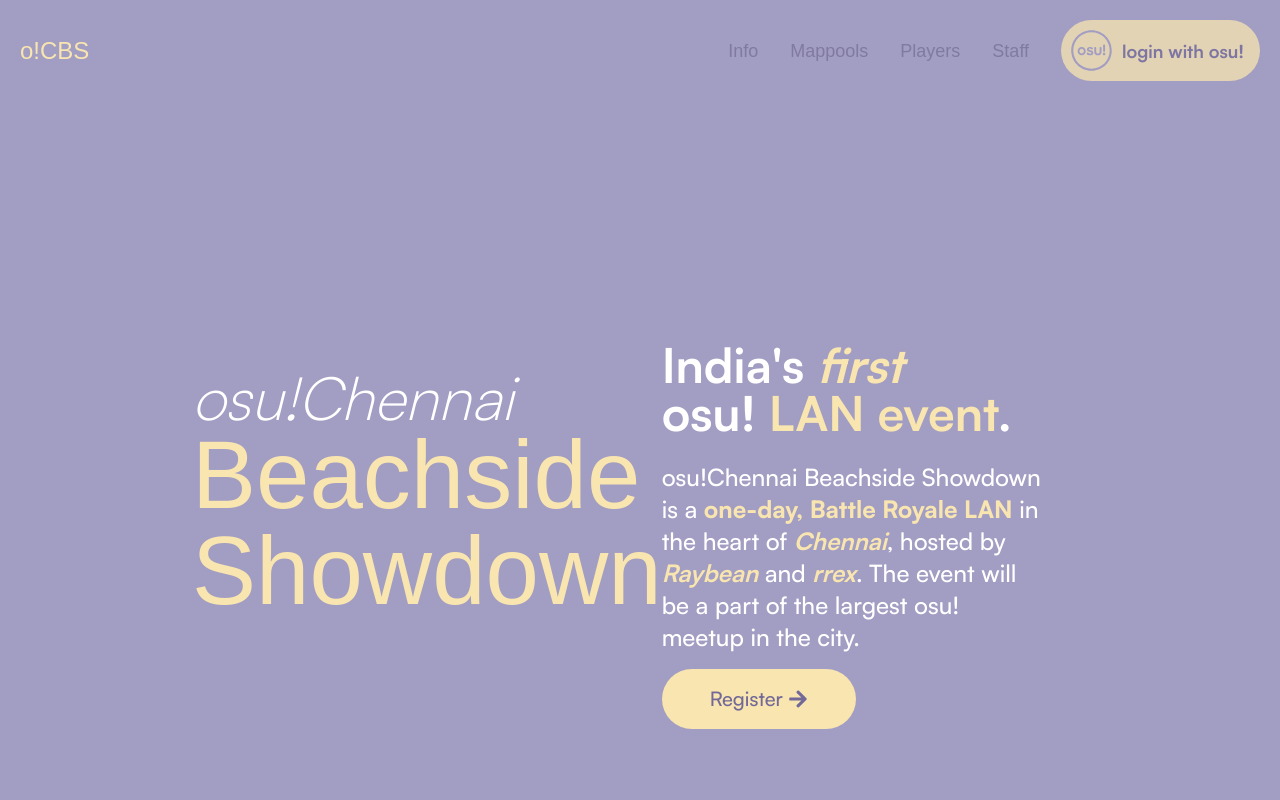
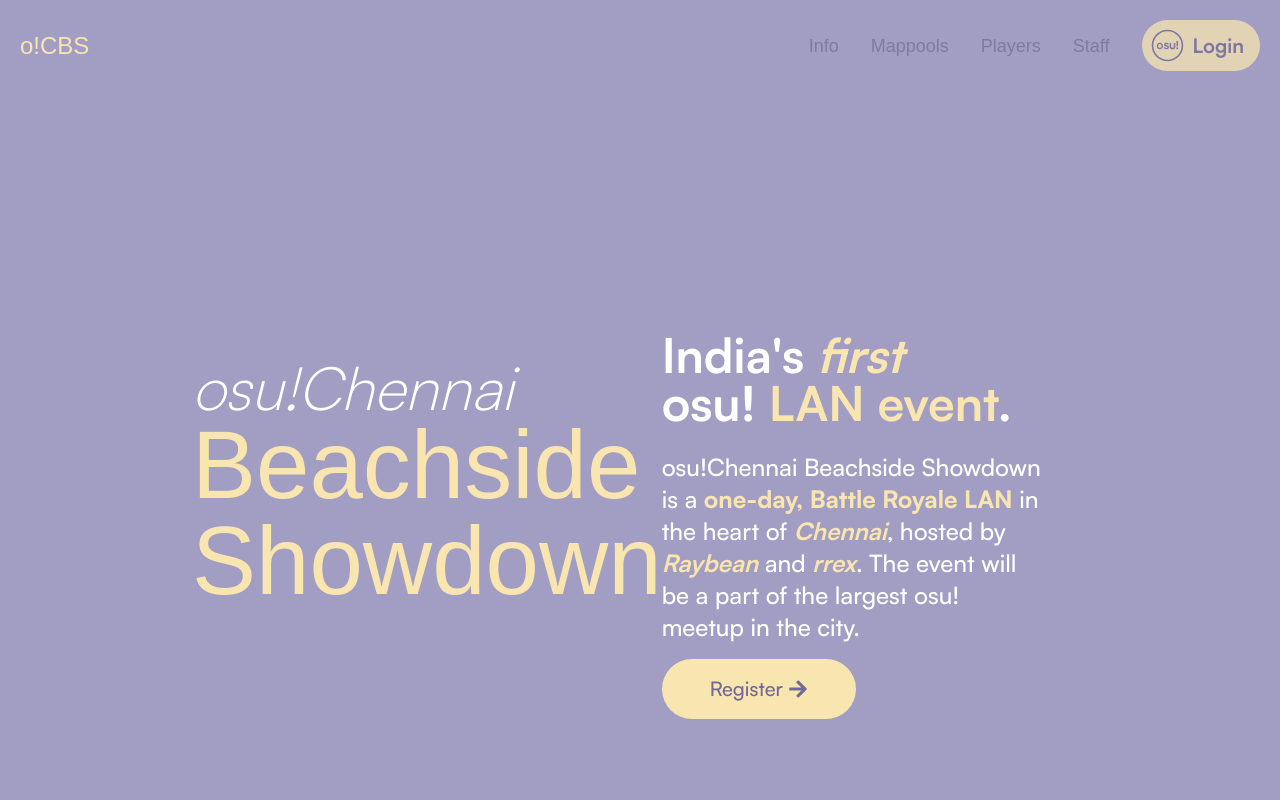
Before and after one commit to rrex971/ocbs-website, a React (Create React App) app: page / in a window 1280 px wide. Shown: the top 800 px of the page. Built offline with nearby package versions, Linux system fonts and the light colour scheme; a web font is replaced by a local one.

Commit message:
improve login button

```diff
--- a/src/components/LoginButton.js
+++ b/src/components/LoginButton.js
@@ -2,10 +2,10 @@
 
 const LoginButton = () => {
     return(
-    <button className="rounded-full font-body font-bold text-logan-700 bg-banana-mania-100 opacity-75 hover:bg-banana-mania-50 transition-colors duration-300 ease-in-out px-2 py-2">
+    <button className="rounded-full font-body font-bold text-xl text-logan-700 bg-banana-mania-100 opacity-75 hover:bg-banana-mania-50 transition-colors duration-300 ease-in-out px-2 py-2">
         <div className='flex justify-between items-center space-x-2'>
-          <img src='osulogo.svg' alt="osu logo" width={45} className='inline'></img>
-          <span className='hidden md:inline pr-2'>login with osu!</span>
+          <img src='osulogo.svg' alt="osu logo" width={35} className='inline'></img>
+          <span className='hidden md:inline pr-2 relative -top-0.25'>Login</span>
         </div>
     </button>
 
```
Also changed, not shown: public/osulogo.svg.
